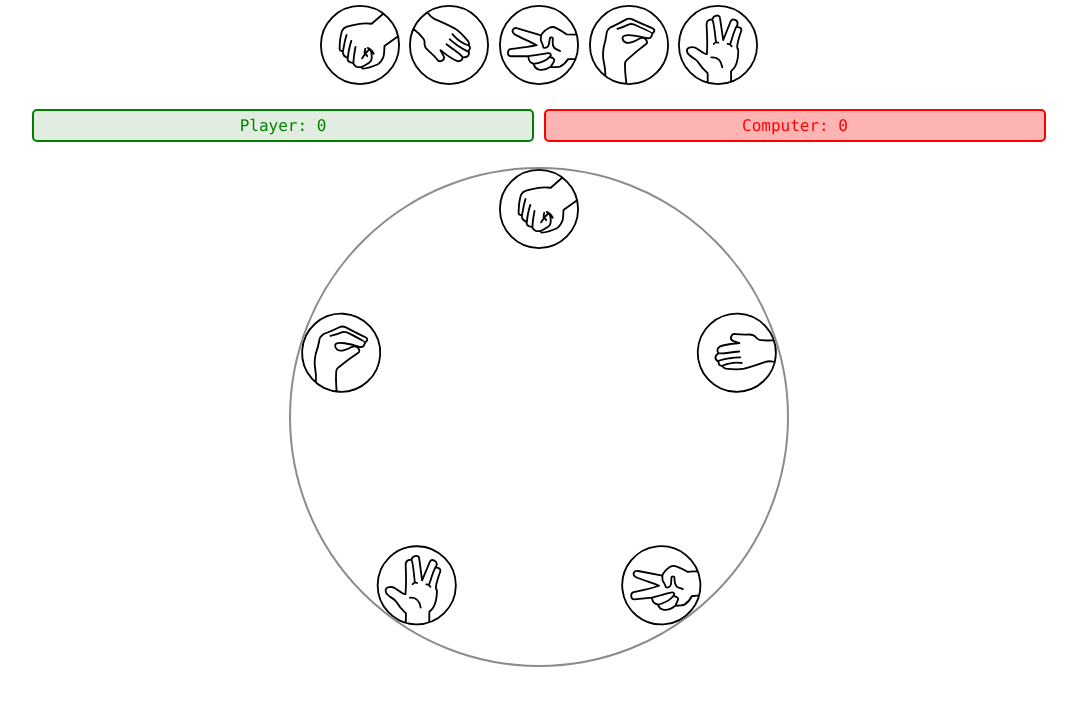
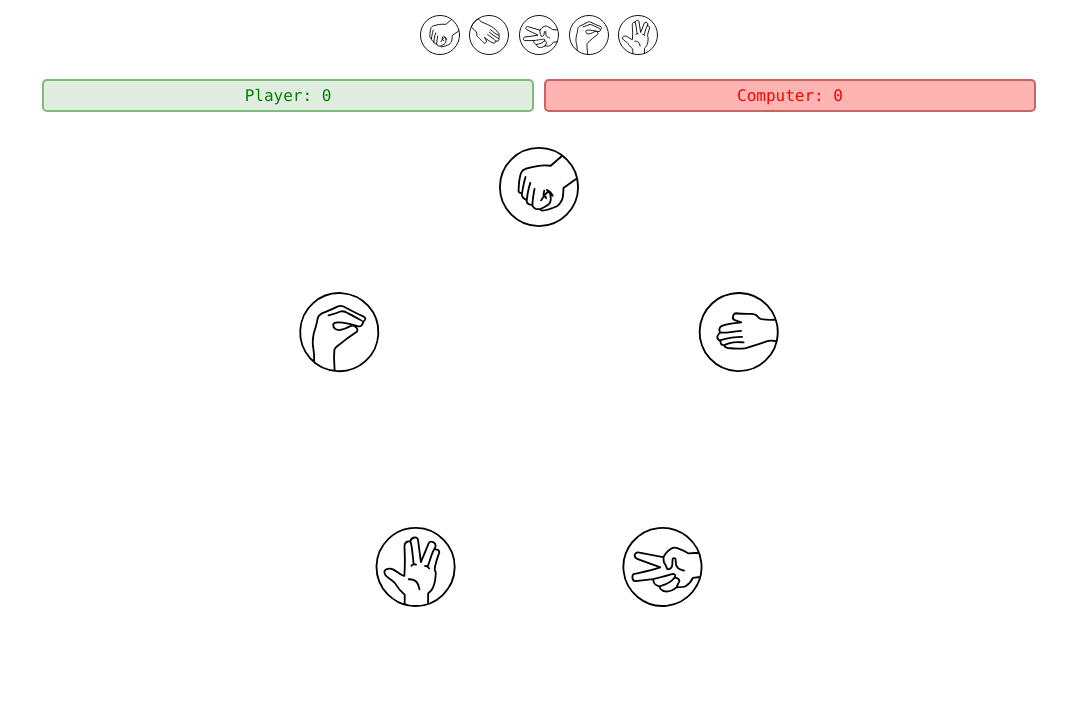
Before and after one commit to JLChamberlain/RPSLS, a plain HTML site: page index.html in a window 1280 px wide. Shown: the whole page, without its empty margins (101-1178 px from the left). Drawn offline with Linux system fonts and the light colour scheme.

Commit message:
Little Fix

```diff
--- a/style.css
+++ b/style.css
@@ -18,17 +18,22 @@ body {
 .container {
     max-width: 80%;
     margin: auto;
-    padding: 5px;
+    padding: 15px;
     text-align: center;
 }
 
 header a {
     text-decoration: none;
+    display: inline-block;
 }
 
 #logo img {
-    width: 80px;
-    height: 80px;
+    width: 40px;
+    height: 40px;
+}
+
+header a:hover img {
+    opacity: 0.2;
 }
 
 .restart-btn {
@@ -56,7 +61,7 @@ header a {
 }
 
 .score p:first-child {
-    border: 2px solid green;
+    border: 2px solid #00800071;
     background-color: #b9d6b970;
     color: green;
     padding: 5px;
@@ -65,7 +70,7 @@ header a {
 }
 
 .score p:last-child {
-    border: 2px solid red;
+    border: 2px solid #80000071;
     background-color: #ff00004b;
     color: red;
     padding: 5px;
@@ -76,7 +81,6 @@ header a {
 #Game-Choices {
     width: 500px;
     height: 500px;
-    border: 2px solid #8c8c8c;
     border-radius: 100%;
     position: relative;
     margin: auto;
@@ -97,7 +101,7 @@ header a {
     transform: rotate(var(--rotation));
 }
 
-#Game-Choices svg:hover path { /* Not working on all SVG's*/
+.RPSLS svg:hover path { /* Not working on all SVG's*/
     stroke: red;
 }
 
```
Also changed, not shown: index.html (+1 -0 lines).
